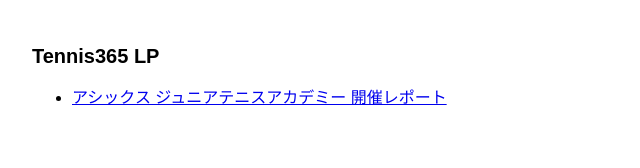
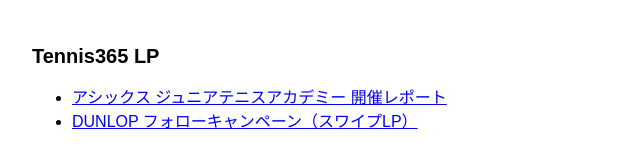
Before and after one commit to ksawada-create/lp, a plain HTML site: page index.html in a window 1280 px wide. Shown: the whole page, without its empty margins (0-640 px from the left). Drawn offline with Linux system fonts and the light colour scheme.

Commit message:
Link DUNLOP swipe LP from index
Co-Authored-By: Claude Opus 5.5 <noreply@anthropic.com>
Claude-Session: https://claude.ai/code/session_01ER5udrLwjbqQUhjRbYm8o9

```diff
--- a/index.html
+++ b/index.html
@@ -3,6 +3,6 @@
 <head><meta charset="utf-8"><meta name="viewport" content="width=device-width, initial-scale=1"><meta name="robots" content="noindex"><title>Tennis365 LP</title></head>
 <body style="font-family:sans-serif;padding:24px">
 <h1 style="font-size:20px">Tennis365 LP</h1>
-<ul><li><a href="asics-academy/">アシックス ジュニアテニスアカデミー 開催レポート</a></li></ul>
+<ul><li><a href="asics-academy/">アシックス ジュニアテニスアカデミー 開催レポート</a></li><li><a href="dunlop-swipe/">DUNLOP フォローキャンペーン（スワイプLP）</a></li></ul>
 </body>
 </html>
```
